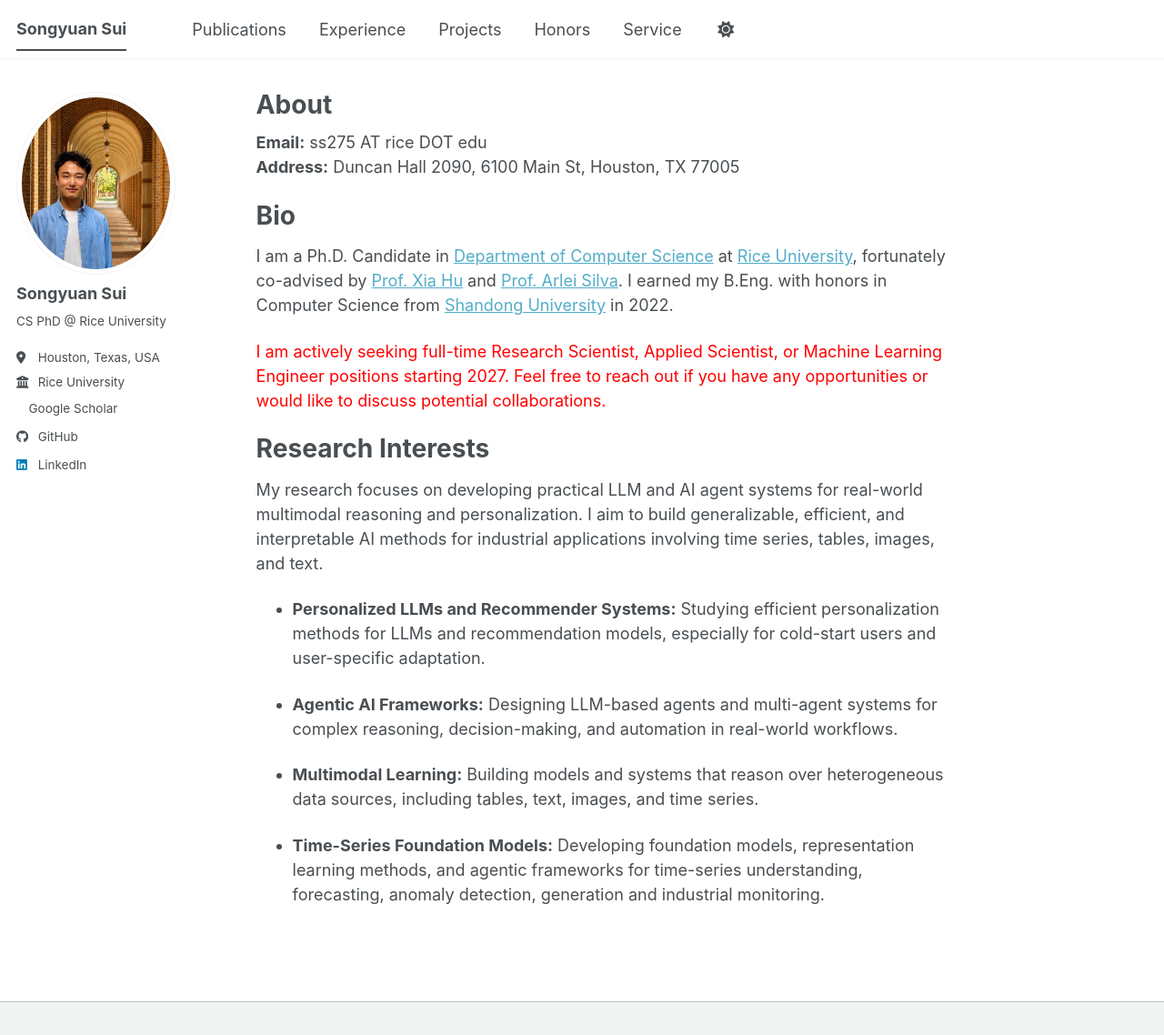
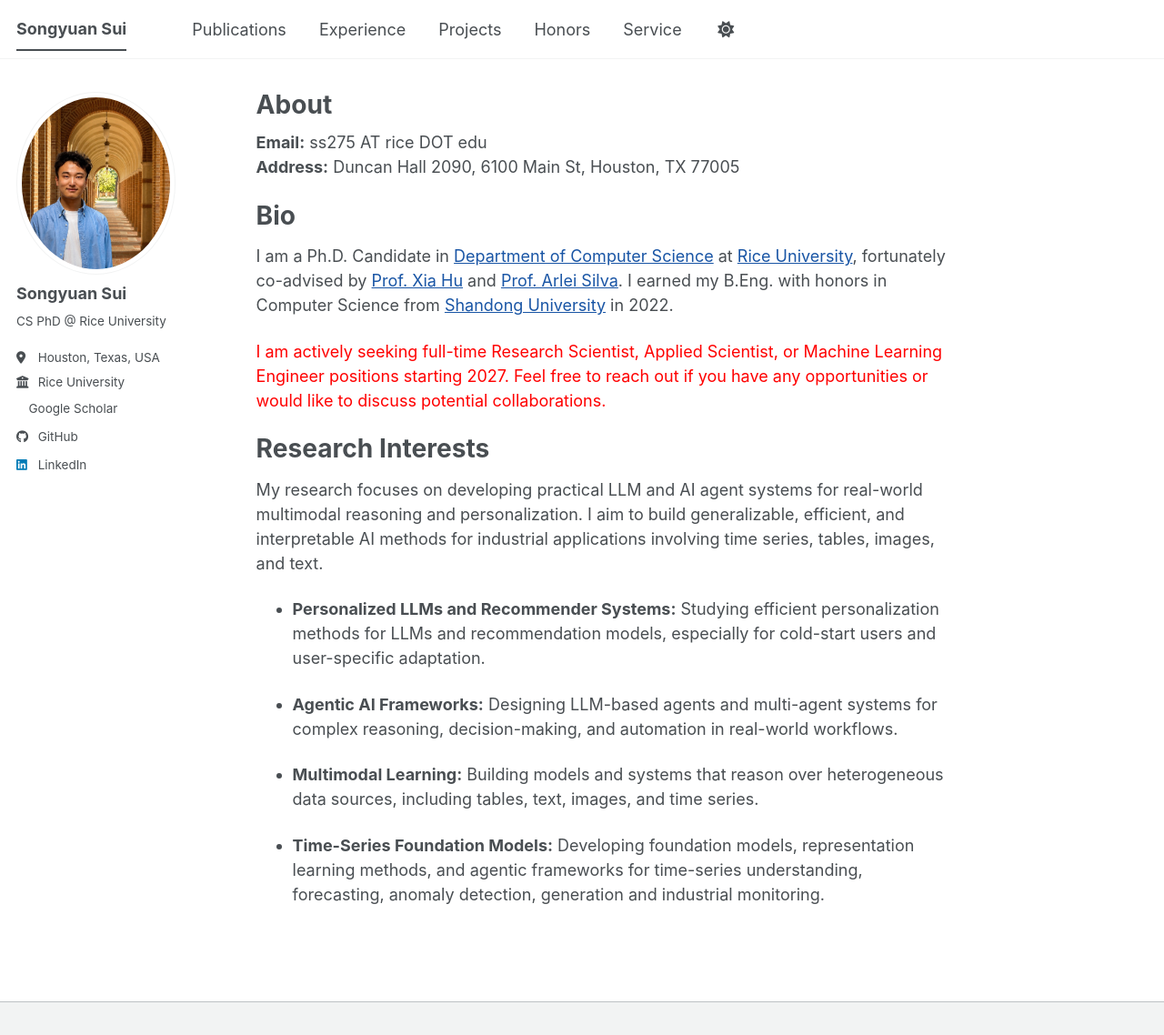
Before and after one commit to SongyuanSui/SongyuanSui.github.io, a Jekyll site: the page built from _pages/about.md, in a window 1280 px wide and 1138 px high. Shown: the whole window at 91% size. Built offline with Jekyll 4.4.1, drawn with Linux system fonts in a browser that asks for light colours; a style sheet for code colours, icons or effects is not loaded.

Commit message:
adjsut hyperlink color

```diff
--- a/_sass/theme/_default_dark.scss
+++ b/_sass/theme/_default_dark.scss
@@ -13,9 +13,7 @@ $background                 : #474747;
 $background-light           : mix(#fff, $background, 80%);
 $background-lighter         : mix(#fff, $background, 90%);
 $text                       : #ffffff;
-$link                       : #0ea1c5;
-$link-dark                  : mix(#000, $link, 25%);
-$link-light                 : mix(#fff, $link, 25%);
+$link                       : #1955a5;
 
 /* Color codes used for the site */
 $danger-color               : #ee5f5b;
@@ -45,10 +43,10 @@ html[data-theme="dark"] {
     --global-code-text-color            : #{$darker-gray};
     --global-fig-caption-color          : #{$light-gray};
     --global-link-color                 : #{$link};
-    --global-link-color-hover           : #{$link-dark};
-    --global-link-color-visited         : #{$link-light};
+    --global-link-color-hover           : var(--global-link-color);
+    --global-link-color-visited         : var(--global-link-color);
     --global-masthead-link-color        : #{$text};
-    --global-masthead-link-color-hover  : #{$primary-color};
+    --global-masthead-link-color-hover  : var(--global-link-color);
     --global-text-color                 : #{$text};
     --global-text-color-light           : #f3f3f3;
     --global-thead-color                : #{$background-lighter};
--- a/_sass/theme/_default_light.scss
+++ b/_sass/theme/_default_light.scss
@@ -36,9 +36,9 @@ $sidebar-screen-min-width   : 1024px;
     --global-code-background-color      : #fafafa;
     --global-code-text-color            : #{$darker-gray};
     --global-fig-caption-color          : mix(#fff,  #{$dark-gray}, 25%);
-    --global-link-color                 : #52adc8;
-    --global-link-color-hover           : mix(#000, #2f7f93, 25%);
-    --global-link-color-visited         : mix(#fff, #2f7f93, 25%);
+    --global-link-color                 : #1955a5;
+    --global-link-color-hover           : var(--global-link-color);
+    --global-link-color-visited         : var(--global-link-color);
     --global-masthead-link-color        : #{$dark-gray};
     --global-masthead-link-color-hover  : mix(#000, #{$gray}, 25%);
     --global-text-color                 : #{$dark-gray};
```
